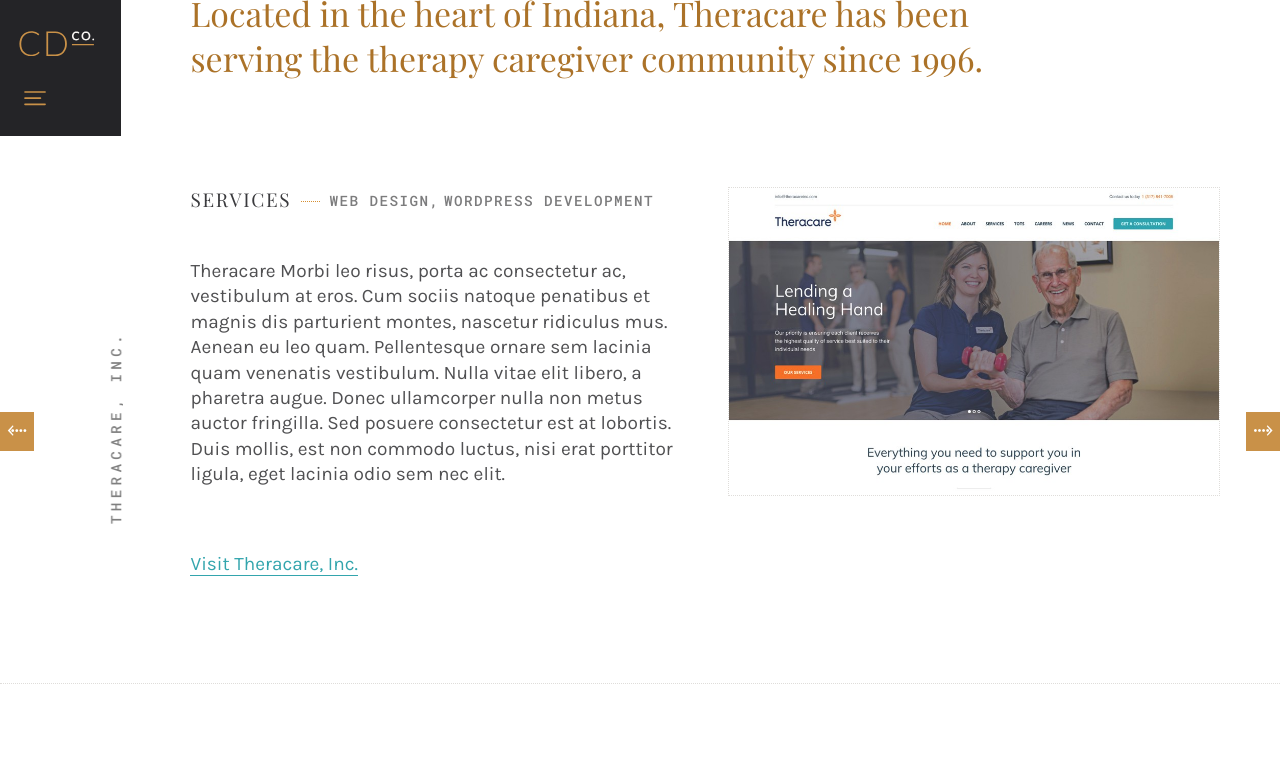
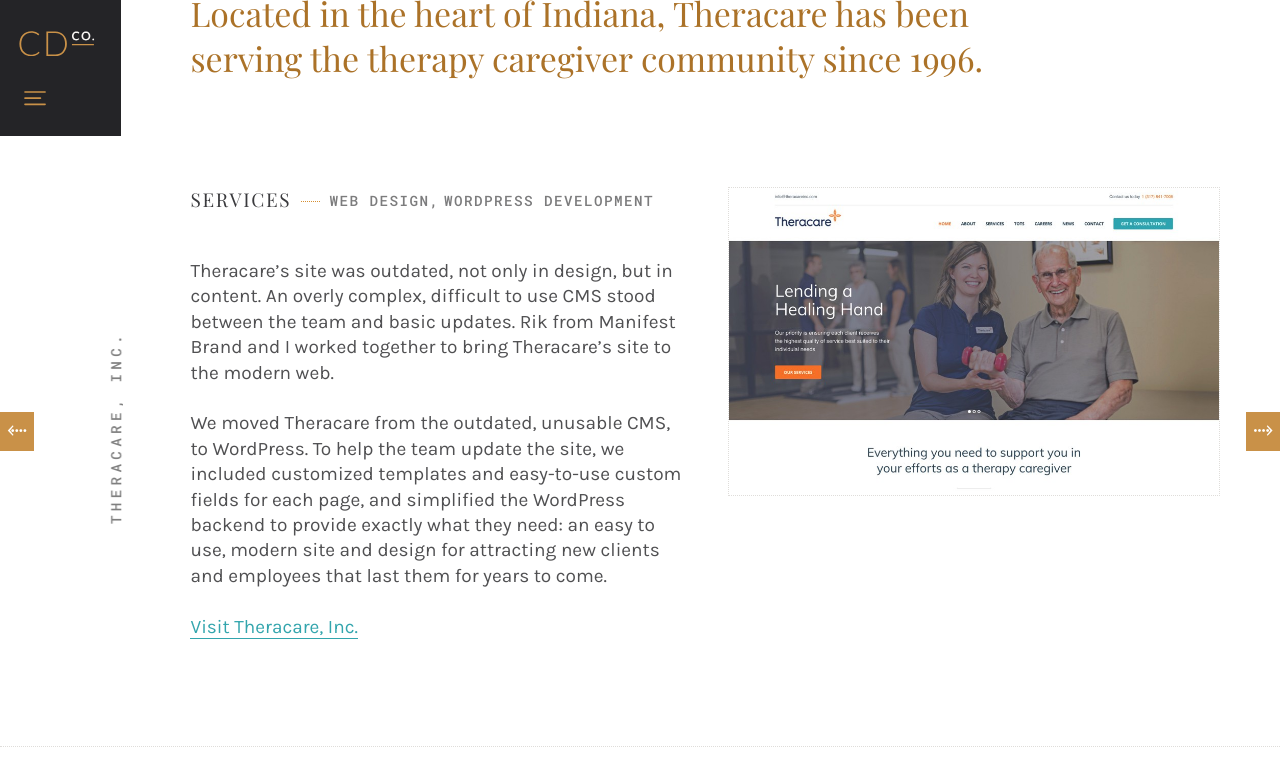
Before and after one commit to claxondesignco/claxondesignco.github.io, a Jekyll site: the page built from _portfolio/theracare.md, in a window 1280 px wide and 900 px high, scrolled down 701 px, cut to the strip 0-767 px from the top of the window. Built offline with Jekyll 4.4.1, drawn with Linux system fonts in a browser that asks for light colours; nearby versions of some CDN libraries; comment, search, counter and statistics services are not loaded.

Commit message:
Updated content on portfolio items.

```diff
--- a/_layouts/portfolio.html
+++ b/_layouts/portfolio.html
@@ -31,9 +31,7 @@
       </div>
       {{ content }}
     </div>
-    <div>
-      <img class="portfolio-preview" src="/assets/images/{{ page.image }}.{% if page.image-extension %}{{ page.image-extension}}{% else %}jpg{% endif %}">
-    </div>
+    <img class="portfolio-preview" src="/assets/images/{{ page.image }}.{% if page.image-extension %}{{ page.image-extension}}{% else %}jpg{% endif %}">
   </div>
   {% if page.link %}<p><a href="{{ page.link }}" target="_blank" class="portfolio-link{% if page.brand-color %} brand-color{% endif %}">Visit {{ page.title }}</a></p>{% endif %}
 </section>
--- a/_portfolio/theracare.md
+++ b/_portfolio/theracare.md
@@ -16,4 +16,6 @@
 excerpt: "Located in the heart of Indiana, Theracare has been serving the therapy caregiver community since&nbsp;1996."
 ---
 
-Theracare Morbi leo risus, porta ac consectetur ac, vestibulum at eros. Cum sociis natoque penatibus et magnis dis parturient montes, nascetur ridiculus mus. Aenean eu leo quam. Pellentesque ornare sem lacinia quam venenatis vestibulum. Nulla vitae elit libero, a pharetra augue. Donec ullamcorper nulla non metus auctor fringilla. Sed posuere consectetur est at lobortis. Duis mollis, est non commodo luctus, nisi erat porttitor ligula, eget lacinia odio sem nec elit.
+Theracare’s site was outdated, not only in design, but in content. An overly complex, difficult to use CMS stood between the team and basic updates. Rik from Manifest Brand and I worked together to bring Theracare’s site to the modern web.
+
+We moved Theracare from the outdated, unusable CMS, to WordPress. To help the team update the site, we included customized templates and easy-to-use custom fields for each page, and simplified the WordPress backend to provide exactly what they need: an easy to use, modern site and design for attracting new clients and employees that last them for years to come.
```
Also changed, not shown: _portfolio/savethedate.md (+6 -2 lines).
